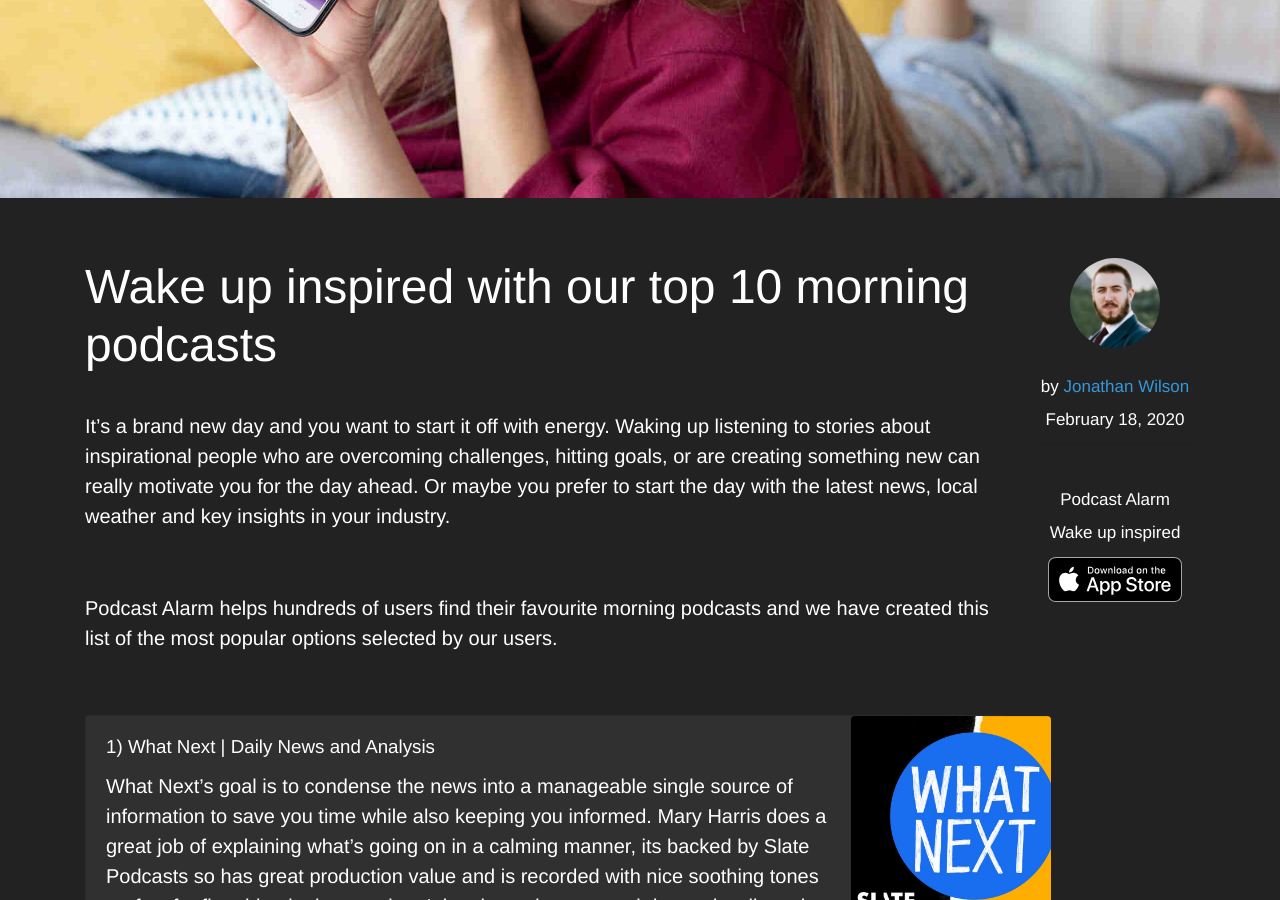
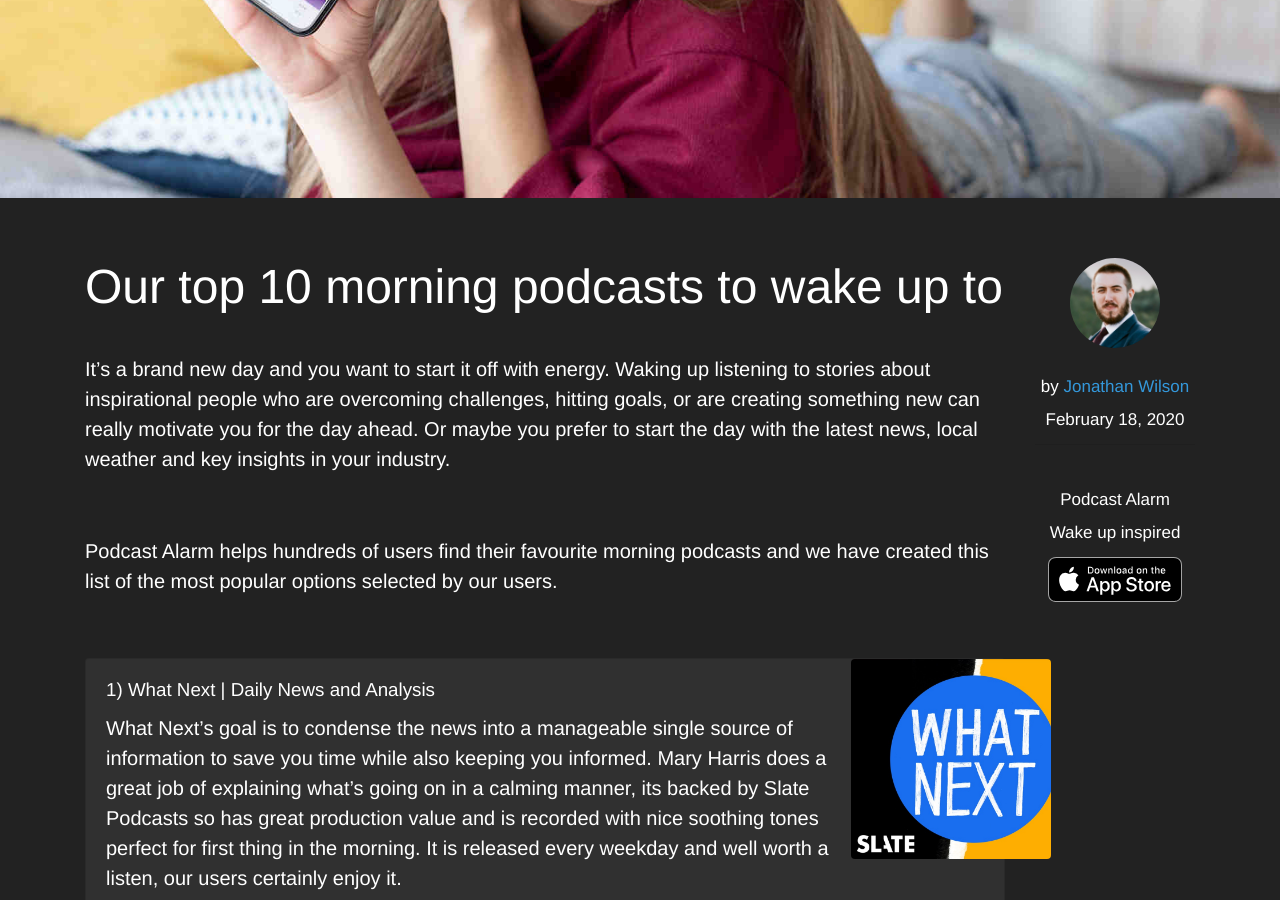
Before and after one commit to JonathanWilson1/Salee, a Jekyll site: the page built from _posts/2020-02-18-wake-up-inspired-with-our-top-10-morning-podcasts.markdown, in a window 1280 px wide and 900 px high, scrolled down 380 px. Built offline with Jekyll 4.4.1, drawn with Linux system fonts in a browser that asks for light colours.

Commit message:
Fix links ?

```diff
--- a/_posts/2019-10-02-5-great-ways-to-start-your-day.markdown
+++ b/_posts/2019-10-02-5-great-ways-to-start-your-day.markdown
@@ -5,7 +5,7 @@ categories: blog
 featured-image: "/images/blog/PodcastAlarmDiscover.jpg"
 featured-image-alt: Woman holding an iPhone 8 with the PA discover screen visible
 description: "Getting up in the morning is TOUGH. Good intentions the night before are easily brushed off by the morning temptation to hit snooze. Before you know it your running late, you’ve skipped breakfast, and you’ve off to a bad start"
-permalink: blog/5-great-ways-to-start-your-day
+permalink: /blog/5-great-ways-to-start-your-day
 ---
 
 <h3>Set yourself up for success</h3>
--- a/_posts/2019-10-02-podcast-as-alarm-on-iphone.markdown
+++ b/_posts/2019-10-02-podcast-as-alarm-on-iphone.markdown
@@ -5,7 +5,7 @@ categories: blog
 featured-image: "/images/blog/PodcastAlarmSetAlarm.jpg"
 featured-image-alt: Woman holding an iPhone 8 with the PA set alarm screen visible
 description: "Wake up early and listen to your favourite show, or sleep easy knowing that you wont miss the latest episode of a gripping drama. Podcast alarm is an alarm clock that plays podcasts!"
-permalink: blog/podcast-as-an-alarm-on-iPhone
+permalink: /blog/podcast-as-an-alarm-on-iPhone
 redirect_from: /blog/2019/10/02/podcast-as-alarm-on-iphone.html
 ---
 
--- a/_posts/2019-11-13-podcast-alarm-history-to-date-1.markdown
+++ b/_posts/2019-11-13-podcast-alarm-history-to-date-1.markdown
@@ -5,7 +5,7 @@ categories: blog
 featured-image: "/images/blog/PodcastAlarmThreeScreens.jpg"
 featured-image-alt: "Three screens from Podcast Alarm: Discover, Alarm, Podcast"
 description: "Podcast alarm development started in December of 2018 as a weekend project, I wanted to create a utility that would boost my productivity and give me motivation at the start of the day."
-permalink: blog/podcast-alarm-history
+permalink: /blog/podcast-alarm-history
 redirect_from: /blog/2019/11/13/podcast-alarm-history-to-date-1.html
 ---
 
--- a/_posts/2020-02-18-wake-up-inspired-with-our-top-10-morning-podcasts.markdown
+++ b/_posts/2020-02-18-wake-up-inspired-with-our-top-10-morning-podcasts.markdown
@@ -1,11 +1,11 @@
 ---
 layout: post
-title: "Wake up inspired with our top 10 morning podcasts"
+title: "Our top 10 morning podcasts to wake up to"
 categories: blog
 featured-image: "/images/blog/Top10MorningPodcasts/podcastalarmbed.jpg"
 featured-image-alt: Woman holding an iPhone x with the PA set alarm screen visible
 description: "Podcast Alarm helps hundreds of users find their favourite morning podcasts and we have created this list of the most popular options selected by our users."
-permalink: blog/top-10-morning-podcasts
+permalink: /blog/top-10-morning-podcasts
 redirect_from: /blog/2020/02/18/wake-up-inspired-with-our-top-10-morning-podcasts.html
 ---
 
--- a/_posts/2020-04-01-what-is-a-podcast.markdown
+++ b/_posts/2020-04-01-what-is-a-podcast.markdown
@@ -5,7 +5,7 @@ categories: blog
 featured-image: "/images/blog/WhatIsAPodcast/whatisapodcast.jpg"
 featured-image-alt: Woman wearing headphones with a pink background - Photo by Elice Moore on Unsplash
 description: "A podcast is a collection of pre-recorded audio episodes. Each is usually under 40 minutes long and can cover any topic. Popular podcasts range from anecdotal stories by comedians to gripping drama series. Most people listen to podcasts on their phones, but you can also use a web browser too."
-permalink: blog/what-is-a-podcast
+permalink: /blog/what-is-a-podcast
 redirect_from: /blog/2020/04/01/what-is-a-podcast.html
 ---
 
```
Also changed, not shown: 1 other file.
